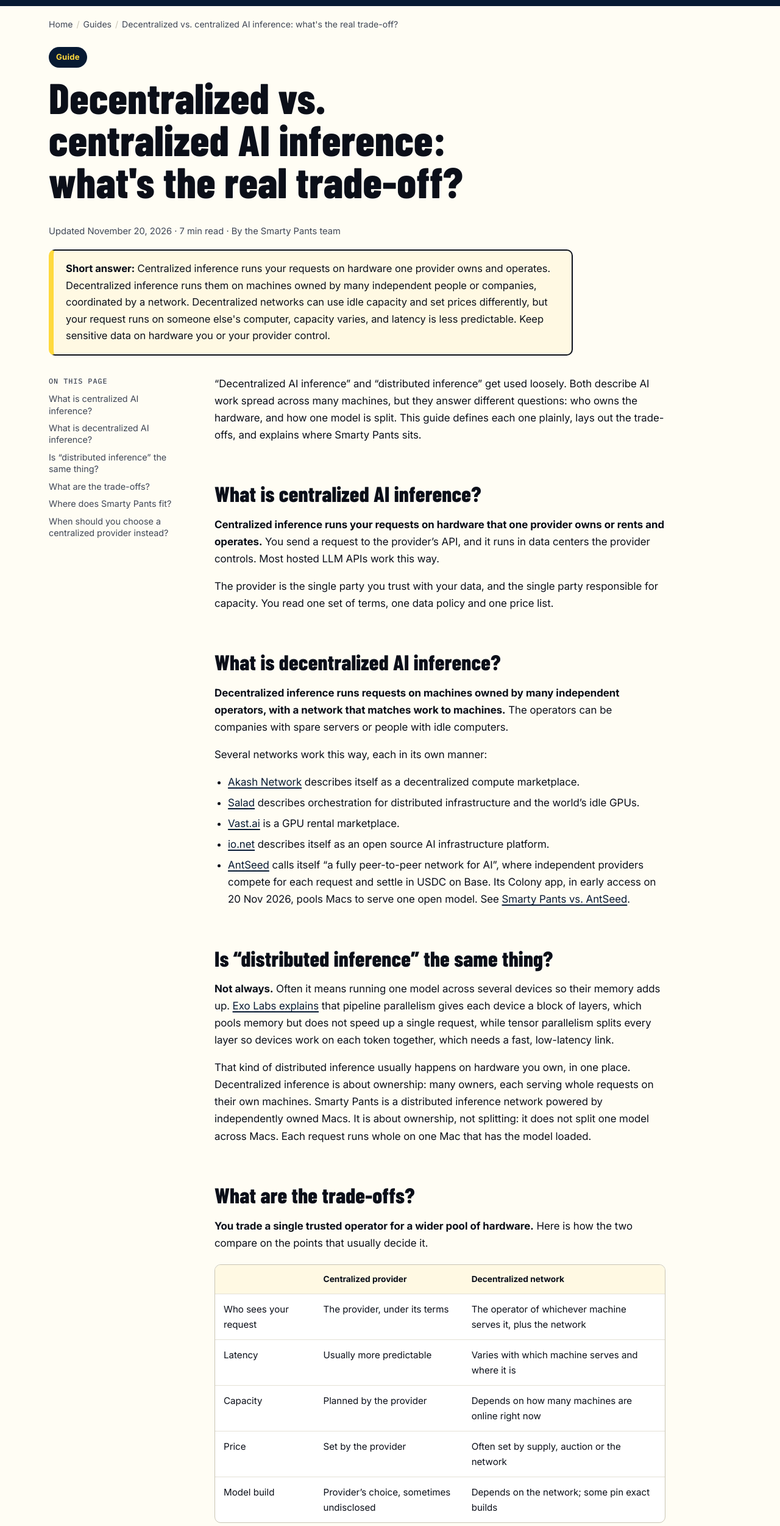
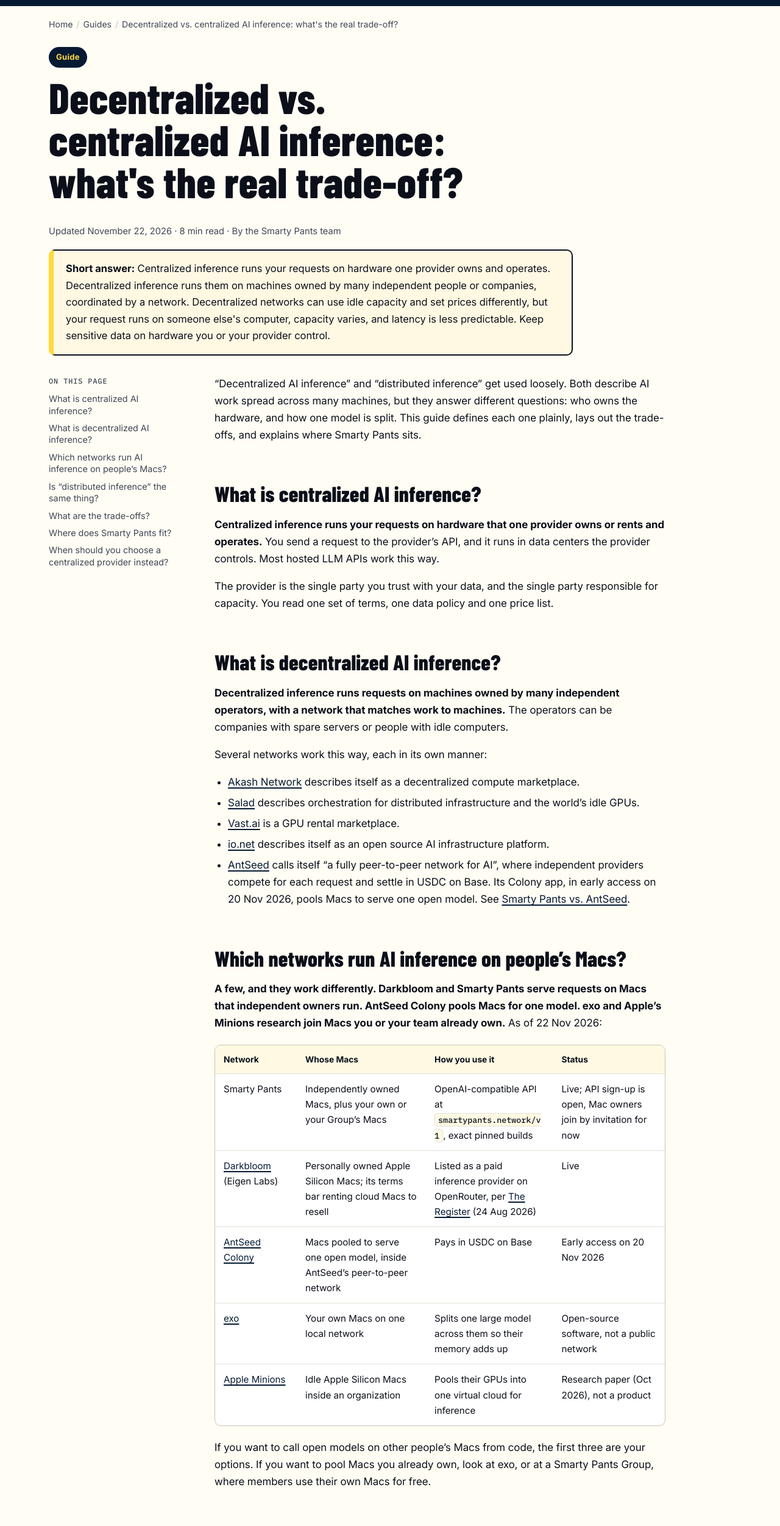
Before and after one commit to Howcanio/smarty-pants-seo, an Astro site: page /guides/decentralized-vs-centralized-inference in a window 1280 px wide. Shown: the part 58-2560 px from the top of the page at 61% size. Built offline with nearby package versions, Linux system fonts and the light colour scheme; Astro itself is replaced by a stand-in of ours.

Commit message:
Guide: which networks run AI inference on people's Macs (answers buyer question Q6) (#13)
Claude-Session: https://claude.ai/code/session_01AK2xBHnrEjUNjEW8WBDkkw

Co-authored-by: Claude <noreply@anthropic.com>

```diff
--- a/src/pages/guides/decentralized-vs-centralized-inference.md
+++ b/src/pages/guides/decentralized-vs-centralized-inference.md
@@ -6,12 +6,14 @@ h1: "Decentralized vs. centralized AI inference: what's the real trade-off?"
 eyebrow: "Guide"
 audience: "buyer"
 primaryKeyword: "decentralized ai inference"
-keywords: ["decentralized ai inference", "distributed inference", "decentralized gpu network", "centralized ai provider", "idle computers ai inference"]
+keywords: ["decentralized ai inference", "distributed inference", "decentralized gpu network", "centralized ai provider", "idle computers ai inference", "ai inference on macs", "mac inference network"]
 summary: "Centralized inference runs your requests on hardware one provider owns and operates. Decentralized inference runs them on machines owned by many independent people or companies, coordinated by a network. Decentralized networks can use idle capacity and set prices differently, but your request runs on someone else's computer, capacity varies, and latency is less predictable. Keep sensitive data on hardware you or your provider control."
 published: "2026-11-09"
-updated: "2026-11-20"
-readingMinutes: 7
+updated: "2026-11-22"
+readingMinutes: 8
 faqs:
+  - q: "Which networks run AI inference on people's Macs?"
+    a: "As of 22 Nov 2026, Smarty Pants and Darkbloom serve requests on independently owned Apple Silicon Macs, and AntSeed Colony pools Macs for one model in early access. exo and Apple's Minions research pool Macs you already own rather than strangers' Macs."
   - q: "What is decentralized AI inference?"
     a: "It is running AI model requests on computers owned by many independent operators instead of one provider's data centers. A network matches each request to a machine that has the model loaded."
   - q: "Is distributed inference the same as decentralized inference?"
@@ -24,6 +26,10 @@ faqs:
     a: "On Smarty Pants, a team can put its own Macs in a Group. Members use them for AI for free and work stays on the Group's Macs first. Group sign-up is invite only for now."
 related: ["/inference/vs-centralized-providers/", "/inference/", "/guides/openai-compatible-api-explained/", "/guides/llm-api-pricing-explained/", "/earn/safety-and-controls/", "/guides/what-is-mlx/", "/compare/smarty-pants-vs-antseed/"]
 sources:
+  - label: "The Register: Darkbloom links old Macs into an AI inference network (24 Aug 2026)"
+    url: "https://www.theregister.com/ai-and-ml/2026/08/24/conjure-cash-with-old-macs-by-linking-them-to-ai-inference-borg/5292002"
+  - label: "Apple Machine Learning Research: Minions, a virtual GPU cloud on idle Apple Silicon devices"
+    url: "https://machinelearning.apple.com/research/distributed-gpu-cloud"
   - label: "Exo Labs: What is distributed inference? Pipeline vs tensor parallelism"
     url: "https://exolabs.net/faq/what-is-distributed-inference/"
   - label: "Exo Labs: Local AI FAQ"
@@ -69,6 +75,20 @@ Several networks work this way, each in its own manner:
 - [Vast.ai](https://vast.ai/) is a GPU rental marketplace.
 - [io.net](https://io.net/) describes itself as an open source AI infrastructure platform.
 - [AntSeed](https://antseed.com/) calls itself "a fully peer-to-peer network for AI", where independent providers compete for each request and settle in USDC on Base. Its Colony app, in early access on 20 Nov 2026, pools Macs to serve one open model. See [Smarty Pants vs. AntSeed](/compare/smarty-pants-vs-antseed/).
+
+## Which networks run AI inference on people's Macs?
+
+**A few, and they work differently. Darkbloom and Smarty Pants serve requests on Macs that independent owners run. AntSeed Colony pools Macs for one model. exo and Apple's Minions research join Macs you or your team already own.** As of 22 Nov 2026:
+
+| Network | Whose Macs | How you use it | Status |
+|---|---|---|---|
+| Smarty Pants | Independently owned Macs, plus your own or your Group's Macs | OpenAI-compatible API at `smartypants.network/v1`, exact pinned builds | Live; API sign-up is open, Mac owners join by invitation for now |
+| [Darkbloom](https://darkbloom.dev/) (Eigen Labs) | Personally owned Apple Silicon Macs; its terms bar renting cloud Macs to resell | Listed as a paid inference provider on OpenRouter, per [The Register](https://www.theregister.com/ai-and-ml/2026/08/24/conjure-cash-with-old-macs-by-linking-them-to-ai-inference-borg/5292002) (24 Aug 2026) | Live |
+| [AntSeed Colony](https://antseed.com/colony/) | Macs pooled to serve one open model, inside AntSeed's peer-to-peer network | Pays in USDC on Base | Early access on 20 Nov 2026 |
+| [exo](https://exolabs.net/faq/) | Your own Macs on one local network | Splits one large model across them so their memory adds up | Open-source software, not a public network |
+| [Apple Minions](https://machinelearning.apple.com/research/distributed-gpu-cloud) | Idle Apple Silicon Macs inside an organization | Pools their GPUs into one virtual cloud for inference | Research paper (Oct 2026), not a product |
+
+If you want to call open models on other people's Macs from code, the first three are your options. If you want to pool Macs you already own, look at exo, or at a Smarty Pants Group, where members use their own Macs for free.
 
 ## Is "distributed inference" the same thing?
 
```
